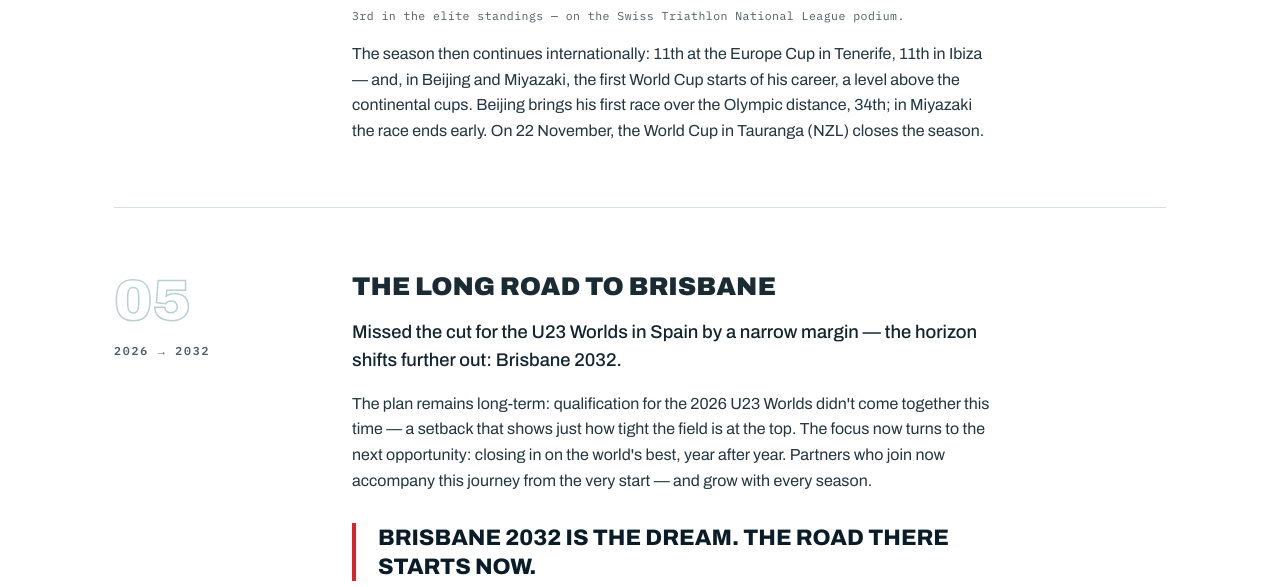
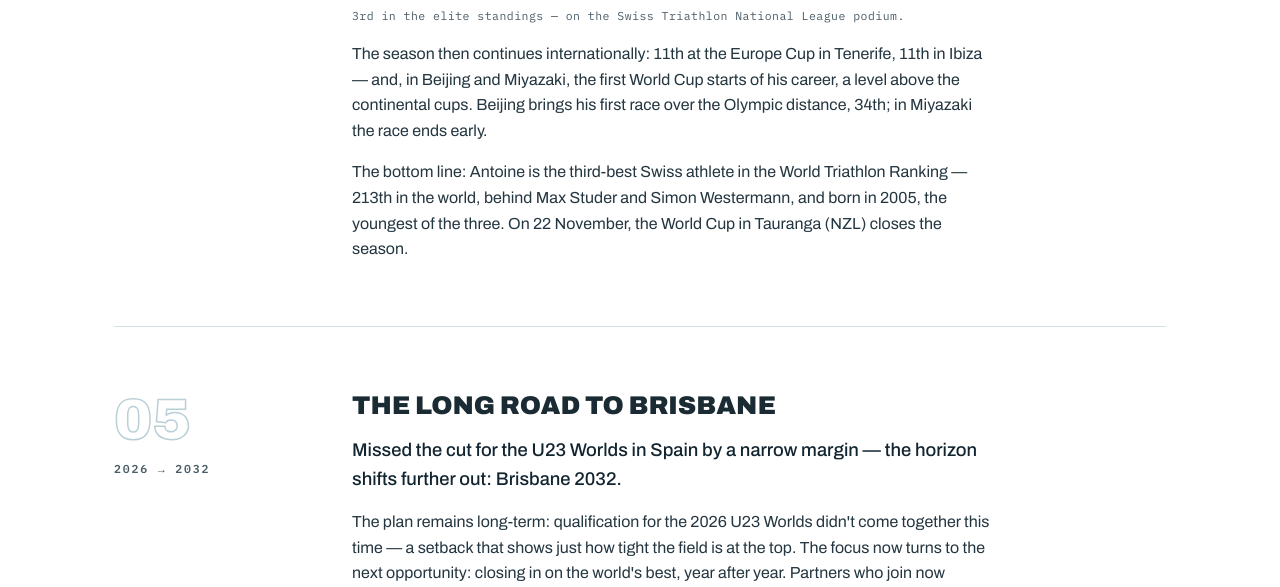
Before and after one commit to lhotea/sponsoring-antoine, a plain HTML site: page index.html in a window 1280 px wide. Shown: the part 4684-5271 px from the top of the page. Drawn offline with Linux system fonts and the light colour scheme.

Commit message:
Note the 3rd-best-Swiss standing in the World Triathlon Ranking
Chapter 04 now closes with where the season leaves him: 3rd Swiss in the
World Triathlon Ranking, 213th overall, behind Max Studer and Simon
Westermann and the youngest of the three.

Verified against the ranking published on triathlon.org (men's
triathlon, updated 10 Nov 2026), which carries the nation rank
explicitly. Split the autumn paragraph in two so the chapter still ends
looking ahead to Tauranga. Translated in DE/FR/EN.

Co-Authored-By: Claude Opus 5 <noreply@anthropic.com>
Claude-Session: https://claude.ai/code/session_019ryoFE3pyRteVApoGvq7at

```diff
--- a/index.html
+++ b/index.html
@@ -719,7 +719,13 @@
           auf Ibiza — und mit Peking und Miyazaki die ersten World-Cup-Starts seiner
           Karriere, eine Stufe über den Continental Cups. In Peking steht erstmals die
           Olympische Distanz auf dem Programm, Rang 34; in Miyazaki endet das Rennen
-          vorzeitig. Am 22. November schliesst der World Cup in Tauranga (NZL) die Saison ab.
+          vorzeitig.
+        </p>
+        <p class="txt" data-i18n="ch4.p3">
+          Unter dem Strich steht Antoine im World Triathlon Ranking als drittbester
+          Schweizer: Rang 213 weltweit, hinter Max Studer und Simon Westermann — und mit
+          Jahrgang 2005 der jüngste der drei. Am 22. November schliesst der World Cup in
+          Tauranga (NZL) die Saison ab.
         </p>
       </div>
     </article>
@@ -1047,7 +1053,8 @@ const I18N = {
     "ch4.lede":"Rang 10 am Europacup in Derry — und eine Woche später der grösste Tag der Saison: Schweizermeister U23.",
     "ch4.p1":"Am 5. September kommt Antoine am Europe Triathlon Cup in Derry~Londonderry (NIR) als Zehnter ins Ziel — sein bestes Continental-Cup-Resultat der Saison. Acht Tage später folgt in Yverdon-les-Bains das Saisonfinale: An den Schweizer Meisterschaften steigt er als Erster aus dem Wasser, führt das Feld auch nach der zweiten Wechselzone an und bringt Rang 3 in der Elite-Gesamtwertung ins Ziel. In der Kategorie U23 heisst das: Schweizermeister 2026.",
     "ch4.pull":"Erster aus dem Wasser. Dritter im Ziel. Schweizermeister U23.",
-    "ch4.p2":"Danach geht es international weiter: Rang 11 am Europacup auf Teneriffa, Rang 11 auf Ibiza — und mit Peking und Miyazaki die ersten World-Cup-Starts seiner Karriere, eine Stufe über den Continental Cups. In Peking steht erstmals die Olympische Distanz auf dem Programm, Rang 34; in Miyazaki endet das Rennen vorzeitig. Am 22. November schliesst der World Cup in Tauranga (NZL) die Saison ab.",
+    "ch4.p2":"Danach geht es international weiter: Rang 11 am Europacup auf Teneriffa, Rang 11 auf Ibiza — und mit Peking und Miyazaki die ersten World-Cup-Starts seiner Karriere, eine Stufe über den Continental Cups. In Peking steht erstmals die Olympische Distanz auf dem Programm, Rang 34; in Miyazaki endet das Rennen vorzeitig.",
+    "ch4.p3":"Unter dem Strich steht Antoine im World Triathlon Ranking als drittbester Schweizer: Rang 213 weltweit, hinter Max Studer und Simon Westermann — und mit Jahrgang 2005 der jüngste der drei. Am 22. November schliesst der World Cup in Tauranga (NZL) die Saison ab.",
     "ch5.when":"2026 → 2032","ch5.title":"Der lange Weg nach Brisbane",
     "ch5.lede":"Die Qualifikation für die U23-WM in Spanien knapp verpasst — der Blick geht weiter nach vorne: Brisbane 2032 am Horizont.",
     "ch5.p1":"Der Plan bleibt langfristig: Für die U23-WM 2026 hat es diesmal nicht gereicht — ein Rückschlag, der zeigt, wie eng es an der Spitze zugeht. Der Fokus richtet sich auf den nächsten Anlauf: sich Jahr für Jahr näher an die Weltspitze heranarbeiten. Wer jetzt einsteigt, begleitet diesen Weg von Anfang an — und wächst mit jeder Saison mit.",
@@ -1114,7 +1121,8 @@ const I18N = {
     "ch4.lede":"10e à la Coupe d'Europe de Derry — et une semaine plus tard, le plus grand jour de la saison : champion suisse U23.",
     "ch4.p1":"Le 5 septembre, Antoine franchit la ligne en 10e position à l'Europe Triathlon Cup de Derry~Londonderry (NIR) — son meilleur résultat en Coupe Continentale de la saison. Huit jours plus tard, place à la finale de la saison à Yverdon-les-Bains : aux Championnats suisses, il sort de l'eau en tête, mène encore la course à la sortie de la deuxième zone de transition et ramène la 3e place du classement élite à l'arrivée. Dans la catégorie U23, cela signifie : champion suisse 2026.",
     "ch4.pull":"Premier hors de l'eau. Troisième à l'arrivée. Champion suisse U23.",
-    "ch4.p2":"La saison se poursuit ensuite à l'international : 11e à la Coupe d'Europe de Tenerife, 11e à Ibiza — et, avec Pékin et Miyazaki, les premiers départs en Coupe du monde de sa carrière, un échelon au-dessus des coupes continentales. À Pékin, c'est sa première course sur distance olympique, 34e ; à Miyazaki, la course s'arrête avant l'arrivée. Le 22 novembre, la Coupe du monde de Tauranga (NZL) referme la saison.",
+    "ch4.p2":"La saison se poursuit ensuite à l'international : 11e à la Coupe d'Europe de Tenerife, 11e à Ibiza — et, avec Pékin et Miyazaki, les premiers départs en Coupe du monde de sa carrière, un échelon au-dessus des coupes continentales. À Pékin, c'est sa première course sur distance olympique, 34e ; à Miyazaki, la course s'arrête avant l'arrivée.",
+    "ch4.p3":"Au bilan, Antoine est le 3e Suisse au classement mondial World Triathlon : 213e mondial, derrière Max Studer et Simon Westermann — et, né en 2005, le plus jeune des trois. Le 22 novembre, la Coupe du monde de Tauranga (NZL) referme la saison.",
     "ch5.when":"2026 → 2032","ch5.title":"La longue route vers Brisbane",
     "ch5.lede":"La qualification pour les Mondiaux U23 en Espagne manquée de peu — le regard se porte plus loin : Brisbane 2032 à l'horizon.",
     "ch5.p1":"Le plan reste à long terme : la qualification pour les Mondiaux U23 2026 n'a cette fois pas suffi — un revers qui montre à quel point le niveau est serré au sommet. Le focus est désormais sur la prochaine étape : se rapprocher année après année de l'élite mondiale. Ceux qui s'engagent maintenant accompagnent ce chemin dès le départ — et grandissent à chaque saison.",
@@ -1181,7 +1189,8 @@ const I18N = {
     "ch4.lede":"10th at the Europe Cup in Derry — and a week later the biggest day of the season: U23 Swiss Champion.",
     "ch4.p1":"On 5 September, Antoine crosses the line 10th at the Europe Triathlon Cup in Derry~Londonderry (NIR) — his best continental cup result of the season. Eight days later comes the season finale in Yverdon-les-Bains: at the Swiss Championships he is first out of the water, still leads the race out of the second transition, and brings 3rd place in the elite standings home. In the U23 category that means: Swiss Champion 2026.",
     "ch4.pull":"First out of the water. Third across the line. U23 Swiss Champion.",
-    "ch4.p2":"The season then continues internationally: 11th at the Europe Cup in Tenerife, 11th in Ibiza — and, in Beijing and Miyazaki, the first World Cup starts of his career, a level above the continental cups. Beijing brings his first race over the Olympic distance, 34th; in Miyazaki the race ends early. On 22 November, the World Cup in Tauranga (NZL) closes the season.",
+    "ch4.p2":"The season then continues internationally: 11th at the Europe Cup in Tenerife, 11th in Ibiza — and, in Beijing and Miyazaki, the first World Cup starts of his career, a level above the continental cups. Beijing brings his first race over the Olympic distance, 34th; in Miyazaki the race ends early.",
+    "ch4.p3":"The bottom line: Antoine is the third-best Swiss athlete in the World Triathlon Ranking — 213th in the world, behind Max Studer and Simon Westermann, and born in 2005, the youngest of the three. On 22 November, the World Cup in Tauranga (NZL) closes the season.",
     "ch5.when":"2026 → 2032","ch5.title":"The long road to Brisbane",
     "ch5.lede":"Missed the cut for the U23 Worlds in Spain by a narrow margin — the horizon shifts further out: Brisbane 2032.",
     "ch5.p1":"The plan remains long-term: qualification for the 2026 U23 Worlds didn't come together this time — a setback that shows just how tight the field is at the top. The focus now turns to the next opportunity: closing in on the world's best, year after year. Partners who join now accompany this journey from the very start — and grow with every season.",
```
